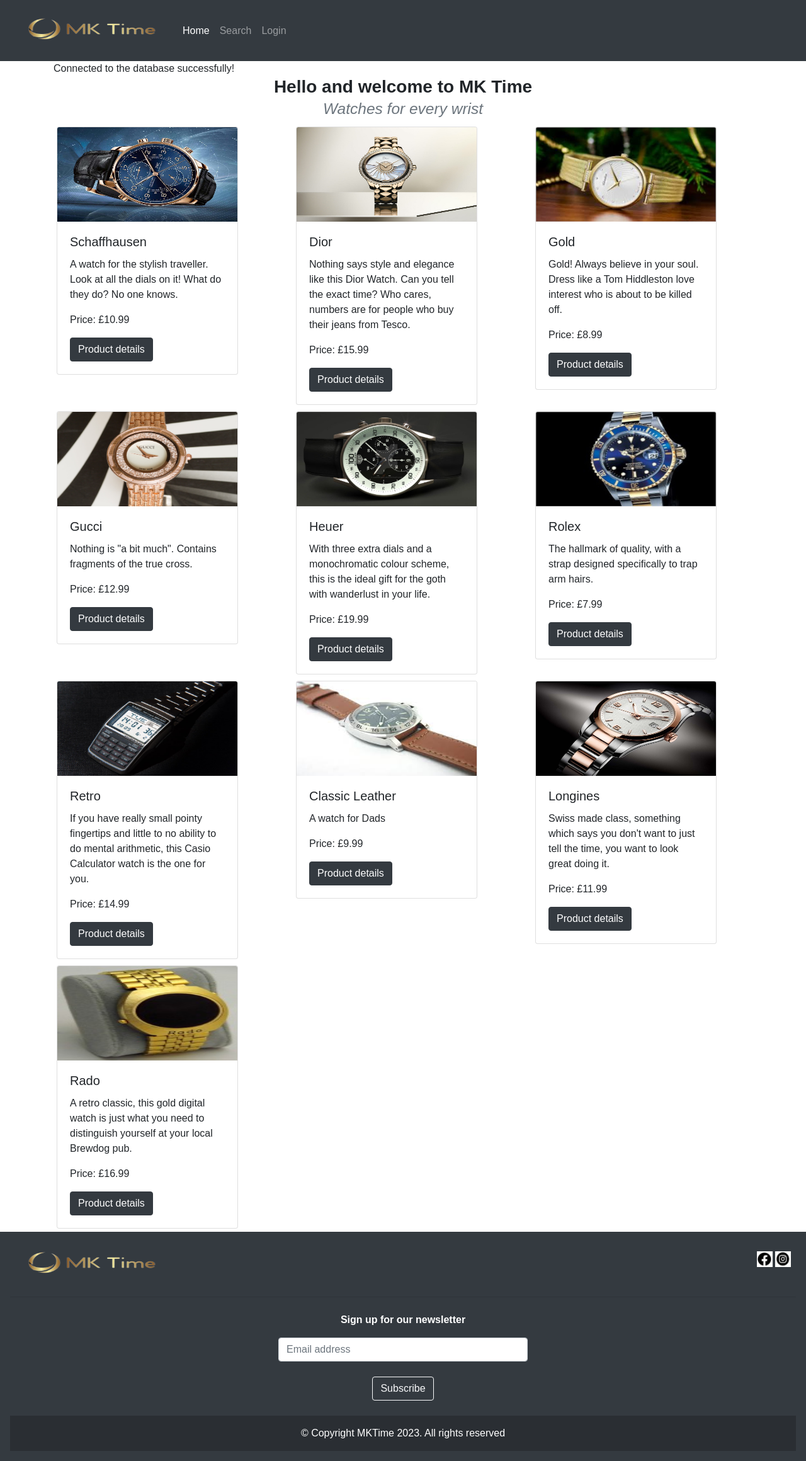
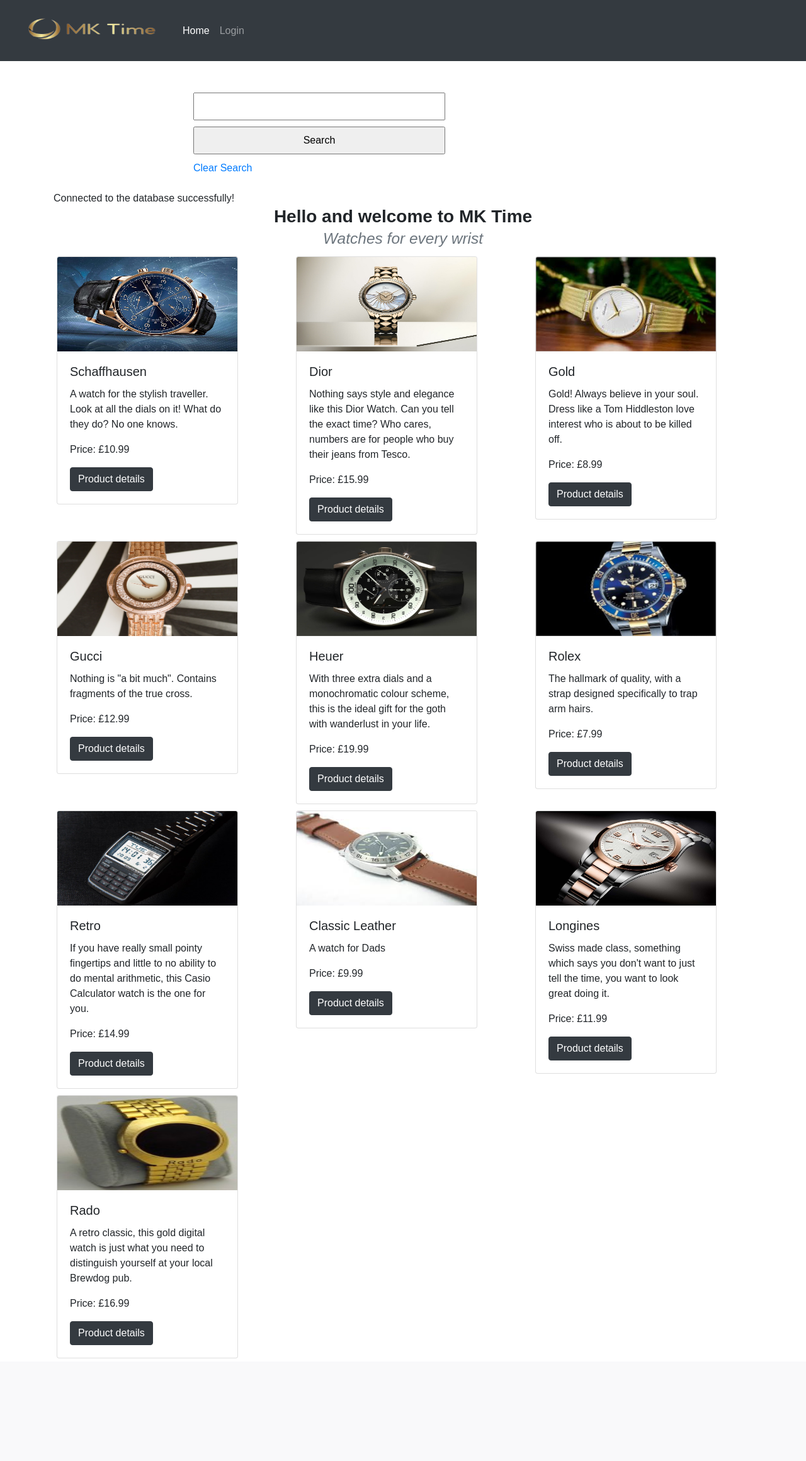
Before and after one commit to sarahvii/codespace-project-mktime, a PHP site: page /mktime/index.php in a window 1280 px wide. Shown: the whole page at 63% size. After the commit the page ends 2157 px from the top, so only its background shows below. Run offline with PHP 8.4, Linux system fonts and the light colour scheme; data comes from the database, SQL or seed files in the repository.

Commit message:
search integrated into index page

```diff
--- a/root/index.php
+++ b/root/index.php
@@ -1,25 +1,24 @@
-<!doctype html>
+<!DOCTYPE html>
 <html lang="en">
   <head>
-	<?php session_start();
-	include('include/head.php'); ?>
+    <?php
+    session_start();
+    include('include/head.php');
+    include('navbar.php');
+    ?>
+  </head>
 
-	<!-- navbar -->
-
-		<?php include('navbar.php'); ?>
-
-
-  </head>
   <body>
     <div class="container">
-
-
-  <!-- Content here -->
+	 <form action="index.php" method="GET">
+        <input type="text" name="query" />
+        <input type="submit" value="Search" />
+        <a href="index.php">Clear Search</a>
+      </form>
+      <br>
       <?php
-
-
-        //connect to db
-      $link = mysqli_connect('localhost','root','','mktime');
+      // connect to db
+      $link = mysqli_connect('localhost', 'root', '', 'mktime');
       if (!$link) {
         die('Could not connect to MySQL: ' . mysqli_error());
       }
@@ -31,107 +30,61 @@ echo '<h3 class="text-center">
           <br>
       </h3>';
 
+      // Initialize $results variable
+      $results = array();
 
-      //fetch product data from db
-      $sql = "SELECT * FROM products";
-      $result = mysqli_query($link, $sql);
+      // Check if search form is submitted
+      if (isset($_GET['query'])) {
+        $query = $_GET['query'];
+        $query = mysqli_real_escape_string($link, $query);
 
-      if (mysqli_num_rows($result) > 0) {
-        echo '<div class="row">';
+	        $raw_results = mysqli_query($link, "SELECT * FROM `products`
+            WHERE (`product_name` LIKE '%" . $query . "%')
+            OR (`product_desc` LIKE '%" . $query . "%')
+            OR (`key_features` LIKE '%" . $query . "%')")
+          or die(mysqli_error($link));
 
-        // output data of each row into product card
-        while($row = mysqli_fetch_assoc($result)) {
+        if (mysqli_num_rows($raw_results) > 0) {
+          while ($row = mysqli_fetch_assoc($raw_results)) {
              echo '<div class="col-sm-4">';
             echo '  <div class="card" style="width: 18rem; margin: 5px; transition: box-shadow 0.3s, transform 0.3s; cursor: pointer;" onmouseover="this.style.boxShadow=\'0 4px 8px rgba(0, 0, 0, 0.1)\'; this.style.transform=\'scale(1.05)\'" onmouseout="this.style.boxShadow=\'none\'; this.style.transform=\'none\'">';
             echo '<img src="' . $row["product_img"] . '" class="card-img-top" alt="..." style="max-height: 150px;">';
             echo '    <div class="card-body">';
-          echo '      <h5 class="card-title">'.$row["product_name"].'</h5>';
-          echo '      <p class="card-text">'.$row["product_desc"].'</p>';
-          echo '      <p class="card-text">Price: £'.$row["product_price"].'</p>';
-          echo '      <a href="product_details.php?id='.$row["product_id"].'" class="btn btn-dark">Product details</a>';
+            echo '      <h5 class="card-title">' . $row["product_name"] . '</h5>';
+            echo '      <p class="card-text">' . $row["product_desc"] . '</p>';
+            echo '      <p class="card-text">Price: £' . $row["product_price"] . '</p>';
+            echo '      <a href="product_details.php?id=' . $row["product_id"] . '" class="btn btn-dark">Product details</a>';
             echo '    </div>';
             echo '  </div>';
             echo '</div>';
           }
+        }
+      } else {
+        // If no search, get all products
+        $sql2 = "SELECT * FROM products";
+	  $result = mysqli_query($link, $sql2);
+
+        if (mysqli_num_rows($result) > 0) {
+          echo '<div class="row">';
+          // Fetch and display all products
+          while ($row = mysqli_fetch_assoc($result)) {
+            echo '<div class="col-sm-4">';
+             echo '  <div class="card" style="width: 18rem; margin: 5px; transition: box-shadow 0.3s, transform 0.3s; cursor: pointer;" onmouseover="this.style.boxShadow=\'0 4px 8px rgba(0, 0, 0, 0.1)\'; this.style.transform=\'scale(1.05)\'" onmouseout="this.style.boxShadow=\'none\'; this.style.transform=\'none\'">';
+            echo '<img src="' . $row["product_img"] . '" class="card-img-top" alt="..." style="max-height: 150px;">';
+            echo '    <div class="card-body">';
+            echo '      <h5 class="card-title">' . $row["product_name"] . '</h5>';
+            echo '      <p class="card-text">' . $row["product_desc"] . '</p>';
+            echo '      <p class="card-text">Price: £' . $row["product_price"] . '</p>';
+            echo '      <a href="product_details.php?id=' . $row["product_id"] . '" class="btn btn-dark">Product details</a>';
+            echo '    </div>';
+            echo '  </div>';
             echo '</div>';
-      } else {
-        echo "0 results";
           }
+        }
+      }
+
       mysqli_close($link);
-
       ?>
     </div>
-    </div>
-  <!--Footer -->
-<footer class="bg-dark text-center text-white">
-  <!-- Grid container -->
-  <div class="container-fluid p-3 pb-0 mx-auto">
-    <!-- Section: Logo and Social Media Icons -->
-    <section class="d-flex justify-content-between align-items-center">
-      <!-- Logo -->
-      <div class="aero-footer-navigation-container">
-        <a href="http://localhost/mktime/root/index.php#" title="MKTime">
-          <img src="img/mktime.png" alt="MKTime" width="250" height="71" loading="lazy" class="" />
-        </a>
-      </div>
-      <!-- Social Media Icons -->
-      <div class="aero-socials">
-        <ul class="aero-social__list list-unstyled flex items-center space-x-4">
-          <li class="aero-social__list-item flex items-center rounded hover:opacity-75">
-            <a href="#" class="aero-social__list-link inline-block p-2" target="_blank" rel="noopener">
-              <img class="aero-social" src="img/facebook.jpg" width="25" height="25" loading="lazy" class="">
-              <img class="aero-social" src="img/insta.jpg" width="25" height="25" loading="lazy" class="">
-            </a>
-          </li>
-          <!-- Add more social media icons as needed -->
-        </ul>
-      </div>
-    </section>
-    <hr>
-    <!-- Section: Form-->
-    <section class="text-center">
-      <div class="row">
-        <div class="col-md-4 col-12 mx-auto">
-          <!-- Sign up text -->
-          <p class="pt-2">
-            <strong>Sign up for our newsletter</strong>
-          </p>
-          <!-- Email input -->
-          <div class="form-outline form-white mb-4">
-            <input type="email" id="form5Example2" class="form-control" placeholder="Email address"/>
-          </div>
-          <!-- Submit button -->
-          <button type="submit" class="btn btn-outline-light mb-4">
-            Subscribe
-          </button>
-        </div>
-      </div>
-    </section>
-
-  <!-- Copyright -->
-  <div class="text-center p-3" style="background-color: rgba(0, 0, 0, 0.2);">
-    © Copyright MKTime 2023. All rights reserved
-  </div>
-</footer>
-
-</div>
-<!-- End of .container -->
-</div>
-</div>
-
-
-
-    <!-- Optional JavaScript; choose one of the two! -->
-
-    <!-- Option 1: jQuery and Bootstrap Bundle (includes Popper) -->
-    <script src="https://cdn.jsdelivr.net/npm/jquery@3.5.1/dist/jquery.slim.min.js" integrity="sha384-DfXdz2htPH0lsSSs5nCTpuj/zy4C+OGpamoFVy38MVBnE+IbbVYUew+OrCXaRkfj" crossorigin="anonymous"></script>
-    <script src="https://cdn.jsdelivr.net/npm/bootstrap@4.6.2/dist/js/bootstrap.bundle.min.js" integrity="sha384-Fy6S3B9q64WdZWQUiU+q4/2Lc9npb8tCaSX9FK7E8HnRr0Jz8D6OP9dO5Vg3Q9ct" crossorigin="anonymous"></script>
-
-    <!-- Option 2: Separate Popper and Bootstrap JS -->
-    <!--
-    <script src="https://cdn.jsdelivr.net/npm/jquery@3.5.1/dist/jquery.slim.min.js" integrity="sha384-DfXdz2htPH0lsSSs5nCTpuj/zy4C+OGpamoFVy38MVBnE+IbbVYUew+OrCXaRkfj" crossorigin="anonymous"></script>
-    <script src="https://cdn.jsdelivr.net/npm/popper.js@1.16.1/dist/umd/popper.min.js" integrity="sha384-9/reFTGAW83EW2RDu2S0VKaIzap3H66lZH81PoYlFhbGU+6BZp6G7niu735Sk7lN" crossorigin="anonymous"></script>
-    <script src="https://cdn.jsdelivr.net/npm/bootstrap@4.6.2/dist/js/bootstrap.min.js" integrity="sha384-+sLIOodYLS7CIrQpBjl+C7nPvqq+FbNUBDunl/OZv93DB7Ln/533i8e/mZXLi/P+" crossorigin="anonymous"></script>
-    -->
   </body>
 </html>
--- a/root/navbar.php
+++ b/root/navbar.php
@@ -8,8 +8,7 @@
     <div class="collapse navbar-collapse" id="navbarNavAltMarkup">
         <div class="navbar-nav">
             <a class="nav-link active" href="index.php">Home <span class="sr-only">(current)</span></a>
-			<a class="nav-link" href="search.php">Search</a><br>
-            <?php
+			<?php
             // Check if the user is logged in
             if (isset($_SESSION['user_id'])) {
                 // Display logout link
```
Lines whose indentation alone changed are shown as unchanged.
